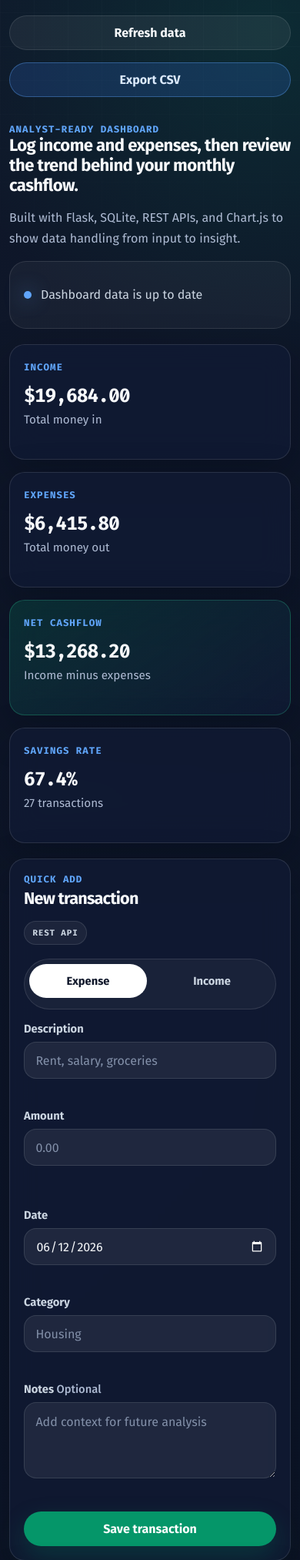
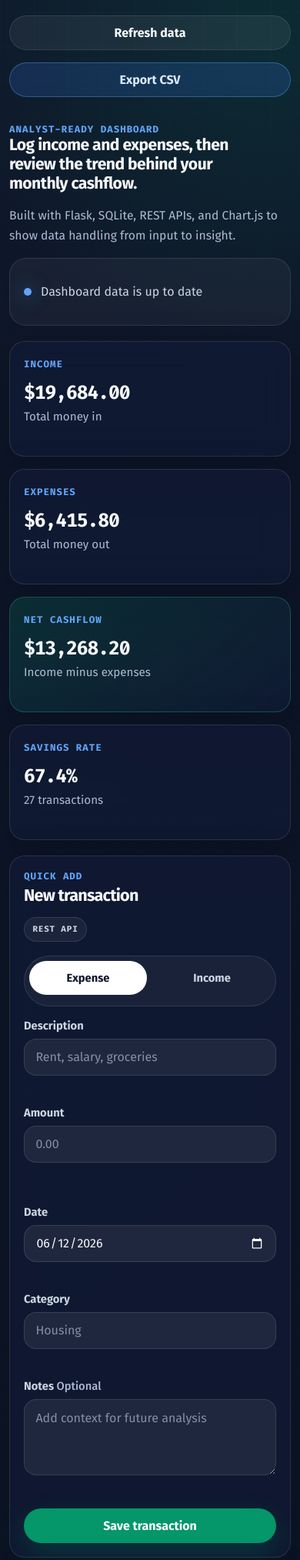
Before and after one commit to furqanfsl/Finance-Tracker, a Flask app: page / in a window 390 px wide. Shown: the part 204-2230 px from the top of the page at 77% size. Run offline with Flask 3, Linux system fonts and the light colour scheme; data comes from the database, SQL or seed files in the repository.

Commit message:
Fix mobile text wrapping

```diff
--- a/personal_finance_tracker/static/css/styles.css
+++ b/personal_finance_tracker/static/css/styles.css
@@ -146,7 +146,8 @@ h1,
 h2,
 h3,
 p {
-  overflow-wrap: break-word;
+  overflow-wrap: normal;
+  word-break: normal;
 }
 
 h1 {
@@ -786,13 +787,18 @@ tbody tr:last-child td {
   }
 
   .intro-copy h2 {
-    font-size: 1.38rem;
+    overflow-wrap: normal;
+    word-break: normal;
+    text-wrap: pretty;
+    font-size: 1.32rem;
     line-height: 1.18;
     letter-spacing: -0.025em;
   }
 
   .intro-copy p:last-child {
-    font-size: 1rem;
+    overflow-wrap: normal;
+    word-break: normal;
+    font-size: 0.98rem;
   }
 
   .chart-wrap,
```
